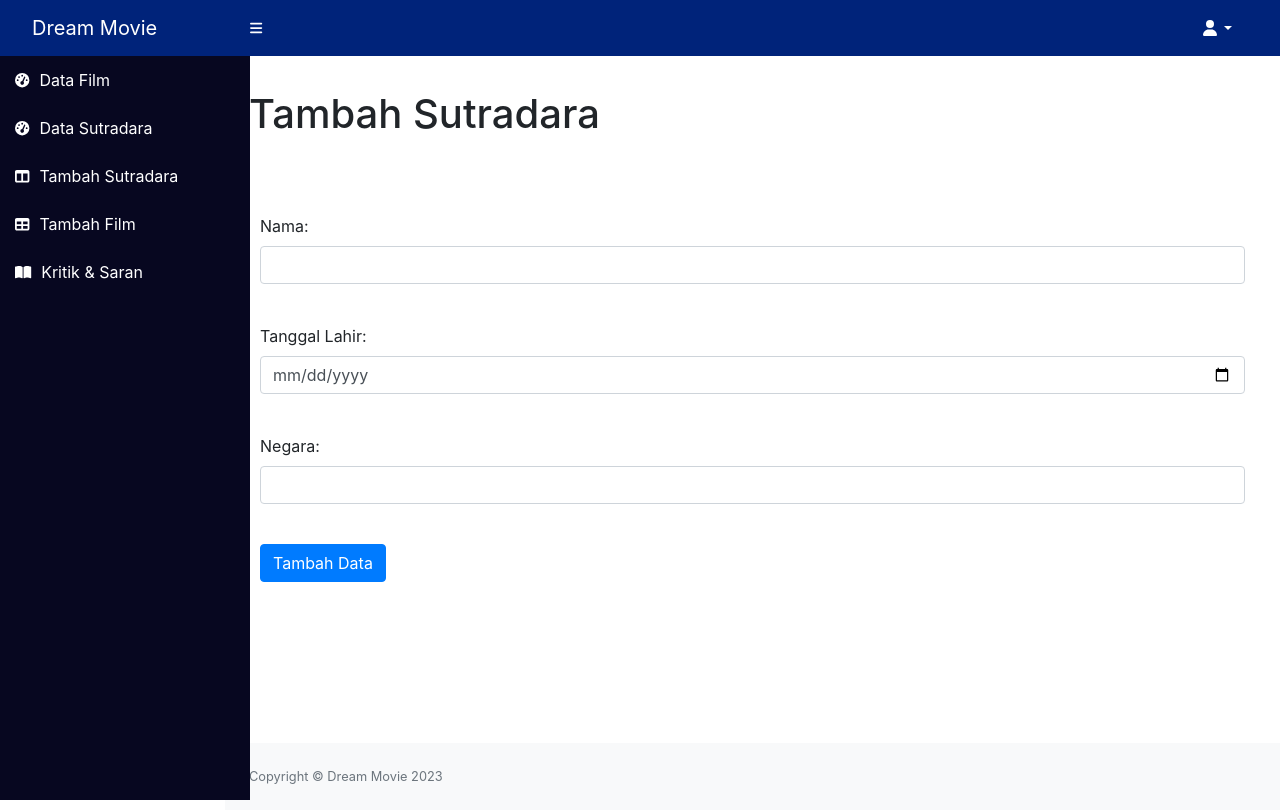
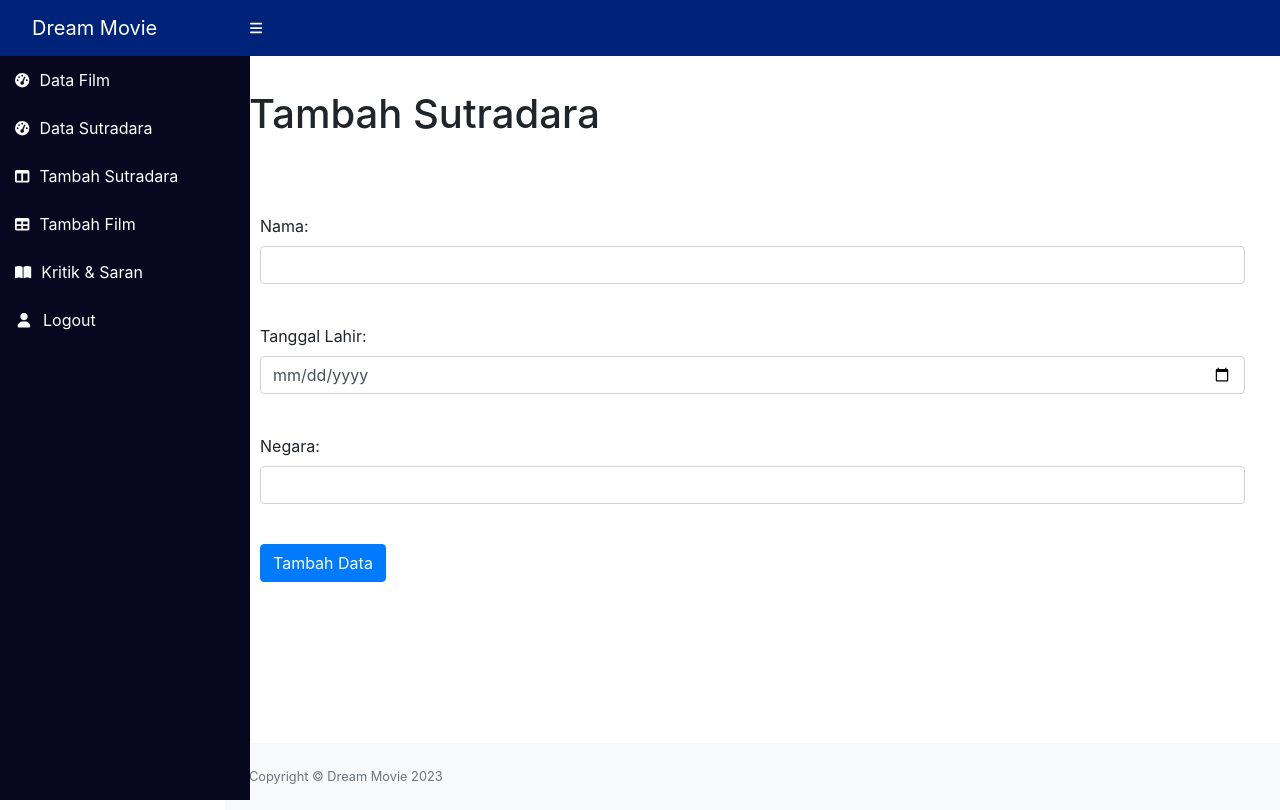
Before and after one commit to IhsanReihansyah/kelompok_e, a PHP site: page /sutradara.php in a window 1280 px wide. Run offline with PHP 8.4, Linux system fonts and the light colour scheme; some libraries are stand-ins or nearby versions.

Commit message:
perbaiki untuk logout admin

```diff
--- a/admin/sutradara.php
+++ b/admin/sutradara.php
@@ -1,5 +1,6 @@
 <!DOCTYPE html>
 <html lang="en">
+
 <head>
     <meta charset="utf-8" />
     <meta http-equiv="X-UA-Compatible" content="IE=edge" />
@@ -9,7 +10,8 @@
     <title>Tambah Sutradara</title>
     <link href="css/styles.css" rel="stylesheet" />
     <script src="https://use.fontawesome.com/releases/v6.3.0/js/all.js" crossorigin="anonymous"></script>
-        <link rel="stylesheet" href="https://stackpath.bootstrapcdn.com/bootstrap/4.3.1/css/bootstrap.min.css" integrity="sha384-ggOyR0iXCbMQv3Xipma34MD+dH/1fQ784/j6cY/iJTQUOhcWr7x9JvoRxT2MZw1T" crossorigin="anonymous">
+    <link rel="stylesheet" href="https://stackpath.bootstrapcdn.com/bootstrap/4.3.1/css/bootstrap.min.css"
+        integrity="sha384-ggOyR0iXCbMQv3Xipma34MD+dH/1fQ784/j6cY/iJTQUOhcWr7x9JvoRxT2MZw1T" crossorigin="anonymous">
     <link rel="stylesheet" href="https://cdnjs.cloudflare.com/ajax/libs/font-awesome/5.15.1/css/all.min.css">
     <link rel="stylesheet" href="https://maxcdn.bootstrapcdn.com/bootstrap/4.0.0/css/bootstrap.min.css">
     <script>
@@ -25,29 +27,12 @@
         }
     </script>
 </head>
+
 <body class="sb-nav-fixed">
     <?php
     include 'koneksi.php';
     ?>
-        <nav class="sb-topnav navbar navbar-expand navbar-dark" style="background-color: #00237A;">
-        <!-- Navbar Brand-->
-        <a class="navbar-brand ps-3" style="color: #ffffff;" href="../user/index.php">Dream Movie</a>
-        <!-- Sidebar Toggle-->
-        <button class="btn btn-link btn-sm order-1 order-lg-0 me-4 me-lg-0" id="sidebarToggle" href="#!">
-            <i class="fas fa-bars" style="color: #ffffff;"></i>
-        </button>
-
-            <!-- Navbar-->
-            <ul class="navbar-nav ml-auto ms-md-0 me-3 me-lg-4">
-            <li class="nav-item dropdown">
-                <a class="nav-link dropdown-toggle" id="navbarDropdown" href="#" role="button" data-bs-toggle="dropdown"
-                aria-expanded="false" style="color: #ffffff;"><i class="fas fa-user fa-fw"></i></a>
-                <ul class="dropdown-menu dropdown-menu-end" aria-labelledby="navbarDropdown">
-                    <li><a class="dropdown-item" href="login.php" style="color: #000000;">Logout</a></li>
-                </ul>
-            </li>
-        </ul>
-        </nav>
+    <?php include "template/navbar2.php" ?>
     <div id="layoutSidenav">
         <?php include "template/navbar.php" ?>
         <div id="layoutSidenav_content">
@@ -61,11 +46,13 @@
                         <form action="proses_tambah_sutradara.php" method="POST" onsubmit="return confirmUpdate();">
                             <div class="form-group">
                                 <label for="nama">Nama:</label>
-                <input type="text" class="form-control" id="nama_sutradara" name="nama_sutradara" required>
+                                <input type="text" class="form-control" id="nama_sutradara" name="nama_sutradara"
+                                    required>
                             </div><br>
                             <div class="form-group">
                                 <label for="tanggal_lahir">Tanggal Lahir:</label>
-            <input type="date" class="form-control" id="tanggal_lahir" name="tanggal_lahir" required>
+                                <input type="date" class="form-control" id="tanggal_lahir" name="tanggal_lahir"
+                                    required>
                             </div><br>
                             <div class="form-group">
                                 <label for="negara">Negara:</label>
@@ -82,7 +69,9 @@
             </footer>
         </div>
     </div>
-        <script src="https://cdn.jsdelivr.net/npm/bootstrap@5.2.3/dist/js/bootstrap.bundle.min.js" crossorigin="anonymous"></script>
+    <script src="https://cdn.jsdelivr.net/npm/bootstrap@5.2.3/dist/js/bootstrap.bundle.min.js"
+        crossorigin="anonymous"></script>
     <script src="js/scripts.js"></script>
 </body>
+
 </html>
--- a/admin/template/navbar.php
+++ b/admin/template/navbar.php
@@ -25,6 +25,11 @@
                     <div class="sb-nav-link-icon text-white"><i class="fas fa-book-open"></i></div>
                     Kritik & Saran
                 </a>
+                <a class="nav-link text-white" href="Login.php">
+                    <div class="sb-nav-link-icon text-white"><i class="fas fa-user fa-fw"></i></div>
+                    Logout
+                </a>
+
             </div>
         </div>
     </nav>
--- a/admin/template/navbar2.php
+++ b/admin/template/navbar2.php
@@ -1,9 +1,8 @@
-<ul class="navbar-nav ml-auto ms-md-0 me-3 me-lg-4">
-            <li class="nav-item dropdown ms-auto">
-                <a class="nav-link dropdown-toggle" id="navbarDropdown" href="#" role="button" data-bs-toggle="dropdown"
-                    aria-expanded="false" style="color: #ffffff;"><i class="fas fa-user fa-fw"></i></a>
-                <ul class="dropdown-menu dropdown-menu-end" aria-labelledby="navbarDropdown">
-                    <li><a class="dropdown-item" href="login.php" style="color: #000000;">Logout</a></li>
-                </ul>
-            </li>
-        </ul>
+<nav class="sb-topnav navbar navbar-expand navbar-dark" style="background-color: #00237A;">
+        <!-- Navbar Brand-->
+        <a class="navbar-brand ps-3" style="color: #ffffff;" href="../user/index.php">Dream Movie</a>
+        <!-- Sidebar Toggle-->
+        <button class="btn btn-link btn-sm order-1 order-lg-0 me-4 me-lg-0" id="sidebarToggle" href="#!">
+            <i class="fas fa-bars" style="color: #ffffff;"></i>
+        </button>
+    </nav>
```
Also changed, not shown: admin/admin.php (+4 -18 lines), admin/ks.php (+1 -20 lines), admin/tambah_film.php (+1 -17 lines). Lines whose indentation alone changed are shown as unchanged.
